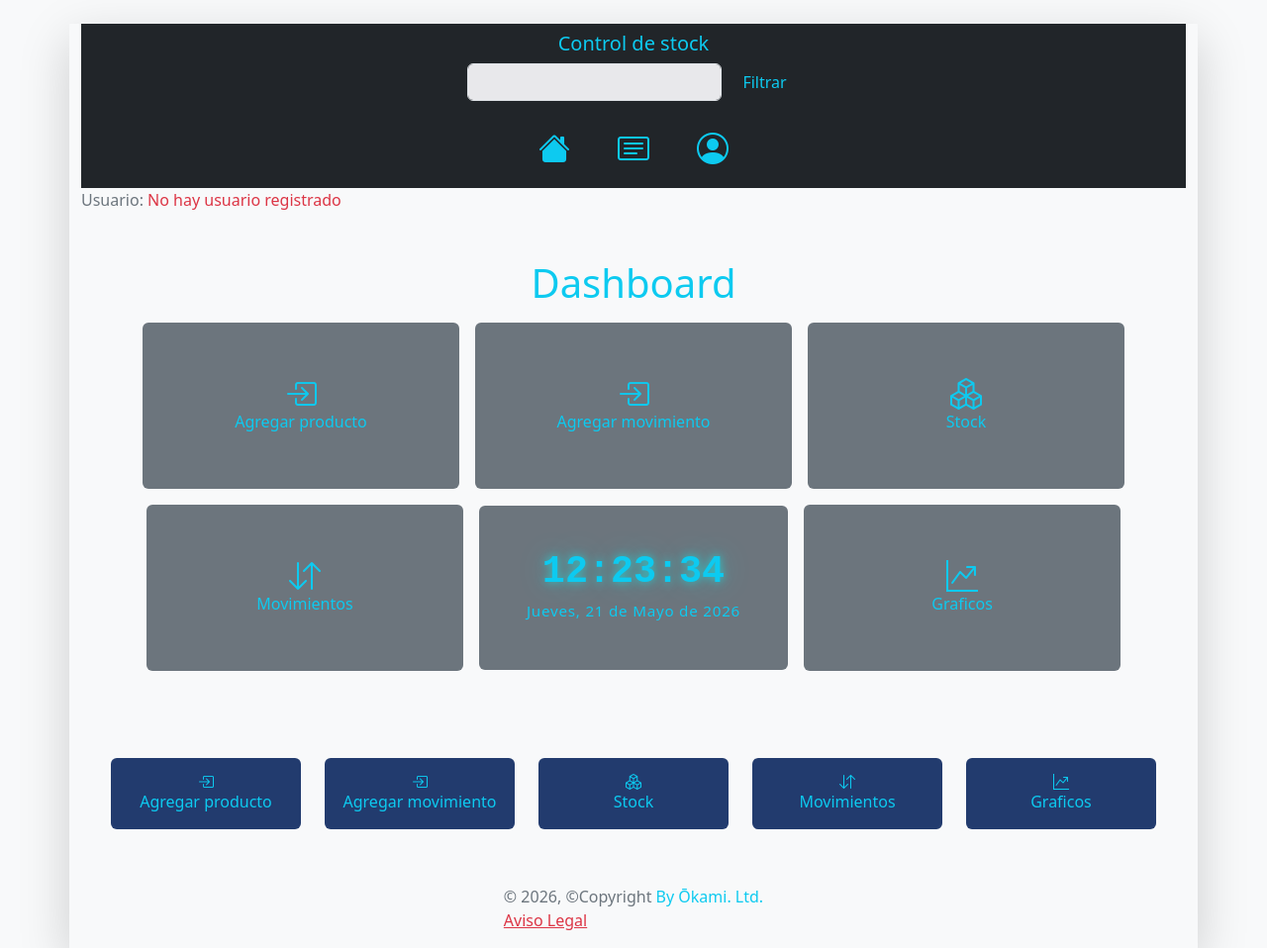
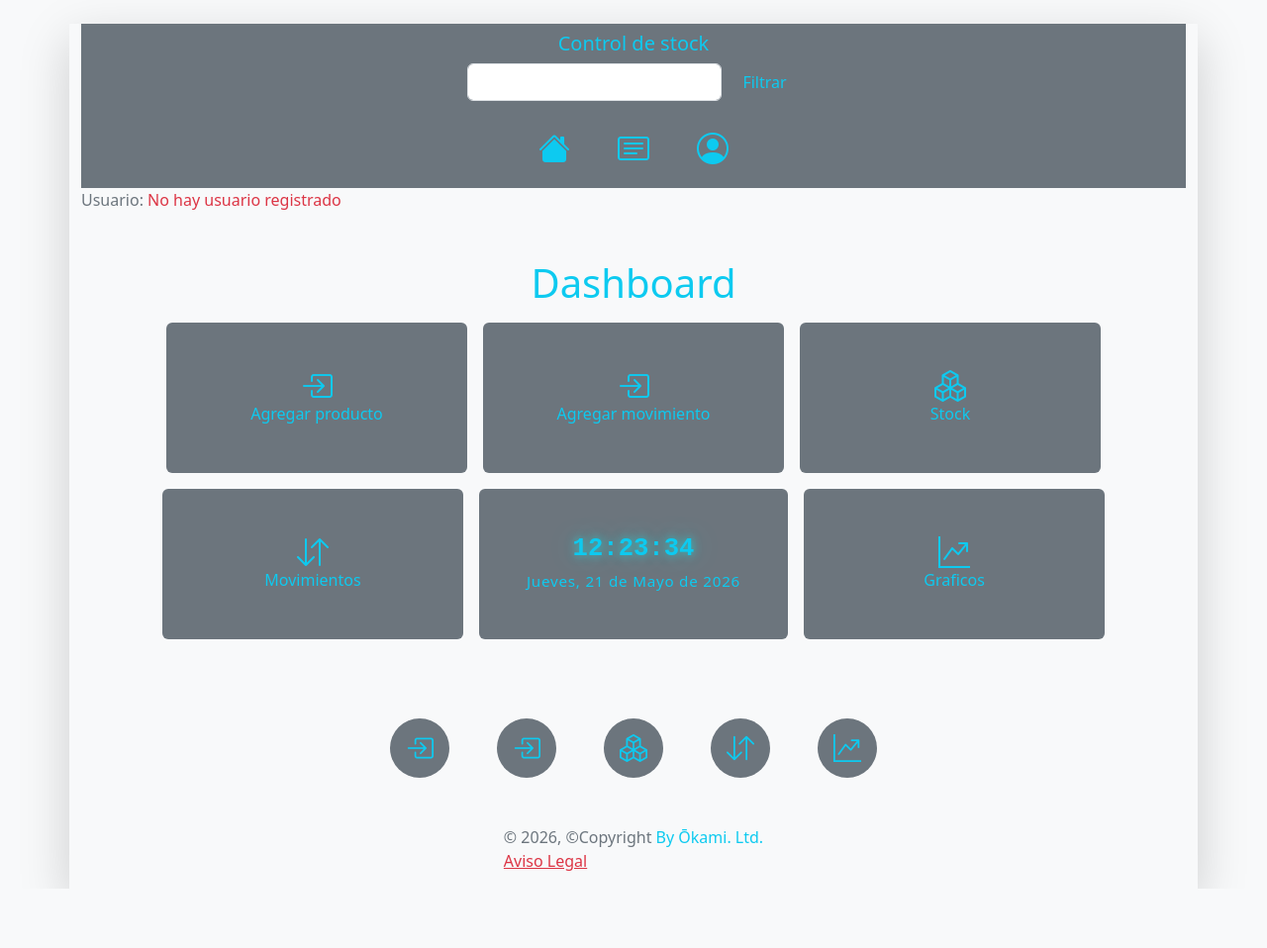
Before and after one commit to Obidis/e_comerce, a Django app: page / in a window 1280 px wide. Shown: the whole page at 99% size. After the commit the page ends 898 px from the top, so only its background shows below. Run offline with Django 4.2, Linux system fonts and the light colour scheme.

Commit message:
modificado styles

```diff
--- a/core/static/css/styles.css
+++ b/core/static/css/styles.css
@@ -1,36 +1,8 @@
-
-
-.form-control{
-    background-color: #e8e8eb;
-}
-
-#django-form-input {
-    background-color: #e8e8eb;
-}
-
 
 
 #box{
-    background-color: #223b6e;
-    min-width: 20rem;
-    color:  #223b6e;
-
+  min-width: 19rem;
 }
-#box2{
-  box-shadow: -5px -0px 100px 50px #223b6e inset;
-}
-
-
-#footer_links{
-  width: 12rem;
-  background-color:  #223b6e;
-
-}
-
-#footer_links:hover{
-  box-shadow: -5px -0px 25px 15px #223b6e inset;
-}
-
 
 /* ===== Reloj Digital ===== */
 #box-reloj {
@@ -46,7 +18,7 @@
 
 #reloj-hora {
   font-family: 'Courier New', Courier, monospace;
-  font-size: 2.4rem;
+  font-size: 1.6rem;
   font-weight: bold;
   text-shadow: 0 0 10px rgba(0, 255, 255, 0.6),
                0 0 30px rgba(0, 255, 255, 0.3);
--- a/core/templates/_includes/_footer.html
+++ b/core/templates/_includes/_footer.html
@@ -3,7 +3,7 @@
 
 
 <!-- Footer -->
-<footer class="footer d-flex justify-content-center mt-5">
+<footer class="d-flex justify-content-center mt-5">
     <div class="container d-flex flex-column align-items-center mt-4">
 
         {% include "_includes/_footer_nav.html" %}
--- a/core/templates/_includes/_footer_nav.html
+++ b/core/templates/_includes/_footer_nav.html
@@ -1,14 +1,14 @@
 {% load static %}
 
-    <div class=" d-flex align-items-center justify-content-center  gap-2 flex-wrap">
+<div class=" d-flex align-items-center justify-content-center  gap-5 flex-wrap">
 
-      <a id="footer_links" class="nav-link  d-flex flex-column align-items-center m-2 p-3 fs-6 text-info rounded" href="{% url 'product_create' %}"><i class="bi bi-box-arrow-in-right fs-6"></i>Agregar producto</a>
+  <a title="Agregar producto" class="nav-link  d-flex flex-column align-items-center fs-6 text-info rounded" href="{% url 'product_create' %}"><i class="bi bi-box-arrow-in-right bg-secondary rounded-circle p-3 fs-3"></i></a>
 
-      <a id="footer_links" class="nav-link d-flex flex-column align-items-center  m-2 p-3 fs-6 text-info rounded" href="{% url 'movements_create' %}"><i id="icons" class="bi bi-box-arrow-in-right"></i>Agregar movimiento</a>
+  <a title="Agregar movimientos"  class="nav-link d-flex flex-column align-items-center fs-6 text-info rounded" href="{% url 'movements_create' %}"><i id="icons" class="bi bi-box-arrow-in-right bg-secondary rounded-circle p-3 fs-3"></i></a>
 
-      <a id="footer_links" class="nav-link d-flex flex-column align-items-center  m-2 p-3 fs-6 text-info rounded" href="{% url 'products_list' %}"><i id="icons" class="bi bi-boxes"></i>Stock</a>
+  <a title="Stock" class="nav-link d-flex flex-column align-items-center fs-6 text-info rounded" href="{% url 'products_list' %}"><i id="icons" class="bi bi-boxes bg-secondary rounded-circle p-3 fs-3"></i></a>
 
-      <a id="footer_links" class="nav-link d-flex flex-column align-items-center  m-2 p-3 fs-6 text-info rounded" href="{% url 'movements_list' %}"> <i id="icons" class="bi bi-arrow-down-up"></i>Movimientos</a>
+  <a title="Movimientos" class="nav-link d-flex flex-column align-items-center fs-6 text-info rounded" href="{% url 'movements_list' %}"><i id="icons" class="bi bi-arrow-down-up bg-secondary rounded-circle p-3 fs-3"></i></a>
 
-      <a id="footer_links" class="nav-link d-flex flex-column align-items-center  m-2 p-3 fs-6 text-info rounded" href="{% url 'graficos' %}"><i id="icons" class="bi bi-graph-up-arrow"></i>Graficos</a>
-    </div>
+  <a title="Graficos"  class="nav-link d-flex flex-column align-items-center fs-6 text-info rounded" href="{% url 'graficos' %}"><i id="icons" class="bi bi-graph-up-arrow bg-secondary rounded-circle p-3 fs-3"></i></a>
+</div>
--- a/core/templates/_includes/_header.html
+++ b/core/templates/_includes/_header.html
@@ -1,15 +1,14 @@
-
 {% load static %}
 
 
 <header class=" mb-4 mt-4 ">
-    <nav class="navbar navbar-expand-lg bg-dark">
+    <nav class="navbar navbar-expand-lg bg-secondary">
 
        <div class="container-fluid d-flex flex-column">
         <!-- Search form -->
             {% include "_includes/_searcher.html" %}
 
-            <!-- Search form -->
+            <!-- Header nav -->
            {% include "_includes/_header_nav.html" %}
         </div>
     </nav>
--- a/core/templates/_includes/_searcher.html
+++ b/core/templates/_includes/_searcher.html
@@ -6,7 +6,7 @@
 <div class="">
     <h5 class="text-center text-info">Control de stock</h5>
     <form class="d-flex" role="search" action="{% url "search" %}" method="get">
-        <input id="django-form-input"  name="search"  class="form-control me-2" type="search"  aria-label="Search"/>
+        <input name="search"  class="form-control me-2" type="search"  aria-label="Search"/>
         <button class="btn text-info"  type="submit">Filtrar</button>
     </form>
 </div>
--- a/core/templates/general/home.html
+++ b/core/templates/general/home.html
@@ -5,57 +5,29 @@
 
 <section class="d-flex flex-column align-items-center mt-4">
   <h2 class="display-6 text-info">Dashboard</h2>
+
   <div class="container d-flex">
     <div class="d-flex flex-wrap justify-content-center align-items-center">
-      <div
-        id="box"
-        class="p-5 d-flex flex-column align-items-center m-2 rounded bg-secondary"
-      >
-        <a
-          class="nav-link d-flex flex-column align-items-center p-2 text-info"
-          href="{% url 'product_create' %}"
-          ><i class="bi bi-box-arrow-in-right fs-2"></i> Agregar producto</a
-        >
+
+      <div id="box" class="p-5 d-flex flex-column align-items-center m-2 rounded bg-secondary">
+        <a class="nav-link d-flex flex-column align-items-center text-info" href="{% url 'product_create'%}"><i class="bi bi-box-arrow-in-right fs-2"></i> Agregar producto</a>
+      </div>
+
+      <div id="box" class="p-5 d-flex flex-column align-items-center m-2 rounded bg-secondary">
+        <a class="nav-link d-flex flex-column align-items-center text-center text-info bg-secondary" href="{% url 'movements_create' %}"><i class="bi bi-box-arrow-in-right fs-2"></i>Agregar movimiento</a>
       </div>
 
       <div
-        id="box"
-        class="p-5 d-flex flex-column align-items-center m-2 rounded bg-secondary"
-      >
-        <a
-          class="nav-link d-flex flex-column align-items-center m-2 text-center text-info bg-secondary"
-          href="{% url 'movements_create' %}"
-          ><i class="bi bi-box-arrow-in-right fs-2"></i>Agregar movimiento</a
-        >
+        id="box" class="p-5 d-flex flex-column align-items-center m-2 rounded bg-secondary">
+        <a class="nav-link d-flex flex-column align-items-center text-info" href="{% url 'products_list' %}"><i class="bi bi-boxes fs-2"></i> Stock</a>
       </div>
 
       <div
-        id="box"
-        class="p-5 d-flex flex-column align-items-center m-2 rounded bg-secondary"
-      >
-        <a
-          class="nav-link d-flex flex-column align-items-center m-2 text-info"
-          href="{% url 'products_list' %}"
-          ><i class="bi bi-boxes fs-2"></i> Stock</a
-        >
+        id="box" class="p-5 d-flex flex-column align-items-center m-2 rounded bg-secondary">
+          <a class="nav-link d-flex flex-column align-items-center text-info rounded" href="{% url 'movements_list' %}"><i class="bi bi-arrow-down-up fs-2"></i>Movimientos</a>
       </div>
 
-      <div
-        id="box"
-        class="p-5 d-flex flex-column align-items-center m-2 rounded bg-secondary"
-      >
-        <a
-          class="nav-link d-flex flex-column align-items-center m-2 text-info rounded"
-          href="{% url 'movements_list' %}"
-        >
-          <i class="bi bi-arrow-down-up fs-2"></i>Movimientos</a
-        >
-      </div>
-
-      <div
-        id="box-reloj"
-        class="p-5 d-flex flex-column align-items-center m-2 rounded bg-secondary"
-      >
+      <div id="box-reloj" class="p-5 d-flex flex-column align-items-center m-2 rounded bg-secondary">
         <div id="reloj-container">
           <div class="text-info" id="reloj-hora">00:00:00</div>
           <div class="text-info" id="reloj-fecha">Cargando...</div>
@@ -63,14 +35,8 @@
       </div>
 
       <div
-        id="box"
-        class="p-5 d-flex flex-column align-items-center m-2 rounded bg-secondary"
-      >
-        <a
-          class="nav-link d-flex flex-column align-items-center m-2 text-info rounded"
-          href="{% url 'graficos' %}"
-          ><i class="bi bi-graph-up-arrow fs-2"></i> Graficos</a
-        >
+        id="box" class="p-5 d-flex flex-column align-items-center m-2 rounded bg-secondary">
+        <a class="nav-link d-flex flex-column align-items-center text-info rounded" href="{% url 'graficos' %}"><i class="bi bi-graph-up-arrow fs-2"></i> Graficos</a>
       </div>
     </div>
   </div>
--- a/core/templates/movimientos/movement_add.html
+++ b/core/templates/movimientos/movement_add.html
@@ -10,7 +10,7 @@
 
     <div class="col-12 col-md-6 offset-md-3">
       <div class="card" >
-          <div class="card-body" id="box2">
+          <div class="card-body">
             <h1 class="card-title">Agregar</h1>
             <hr>
 
--- a/core/templates/products/products_add.html
+++ b/core/templates/products/products_add.html
@@ -9,7 +9,7 @@
 
     <div class="col-12 col-md-6 offset-md-3 mb-5">
       <div class="card" >
-          <div class="card-body" id="box2">
+          <div class="card-body">
             <h1 class="card-title">Agregar</h1>
             <hr>
 
--- a/core/templates/products/products_update.html
+++ b/core/templates/products/products_update.html
@@ -9,7 +9,7 @@
 
     <div class="col-12 col-md-6 offset-md-3">
       <div class="card" >
-          <div class="card-body" id="box">
+          <div class="card-body">
             <h1 class="card-title">Actualizar</h1>
             <hr>
 
--- a/core/templates/registration/login.html
+++ b/core/templates/registration/login.html
@@ -8,7 +8,7 @@
 <div class="row">
   <div class="col-12 col-md-6 offset-md-3">
     <div class="card">
-      <div id="box2" class="card-body  d-flex flex-column align-items-center">
+      <div class="card-body  d-flex flex-column align-items-center">
 
         <h1 class="card-title text-center text-info">Iniciar sesion</h1>
         <hr>
--- a/core/templates/registration/register.html
+++ b/core/templates/registration/register.html
@@ -8,7 +8,7 @@
   <div class="row">
   <div class="col-12 col-md-6 offset-md-3">
     <div class="card">
-      <div id="box2" class="card-body   d-flex flex-column align-items-center text-info">
+      <div class="card-body   d-flex flex-column align-items-center text-info">
         <h1 class="card-title">Registrarse</h1>
 
         <form  action="" method="post" autocomplete="off">
```
Also changed, not shown: db.sqlite3.
